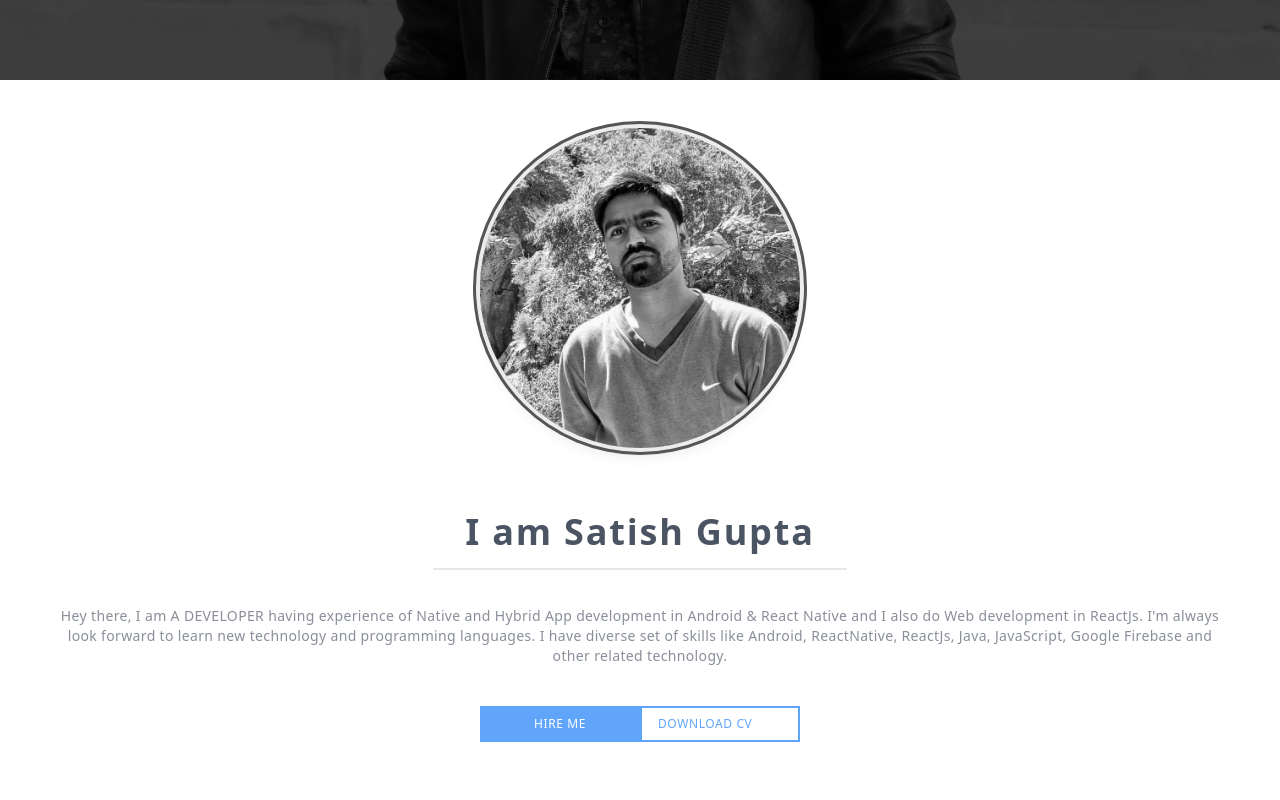
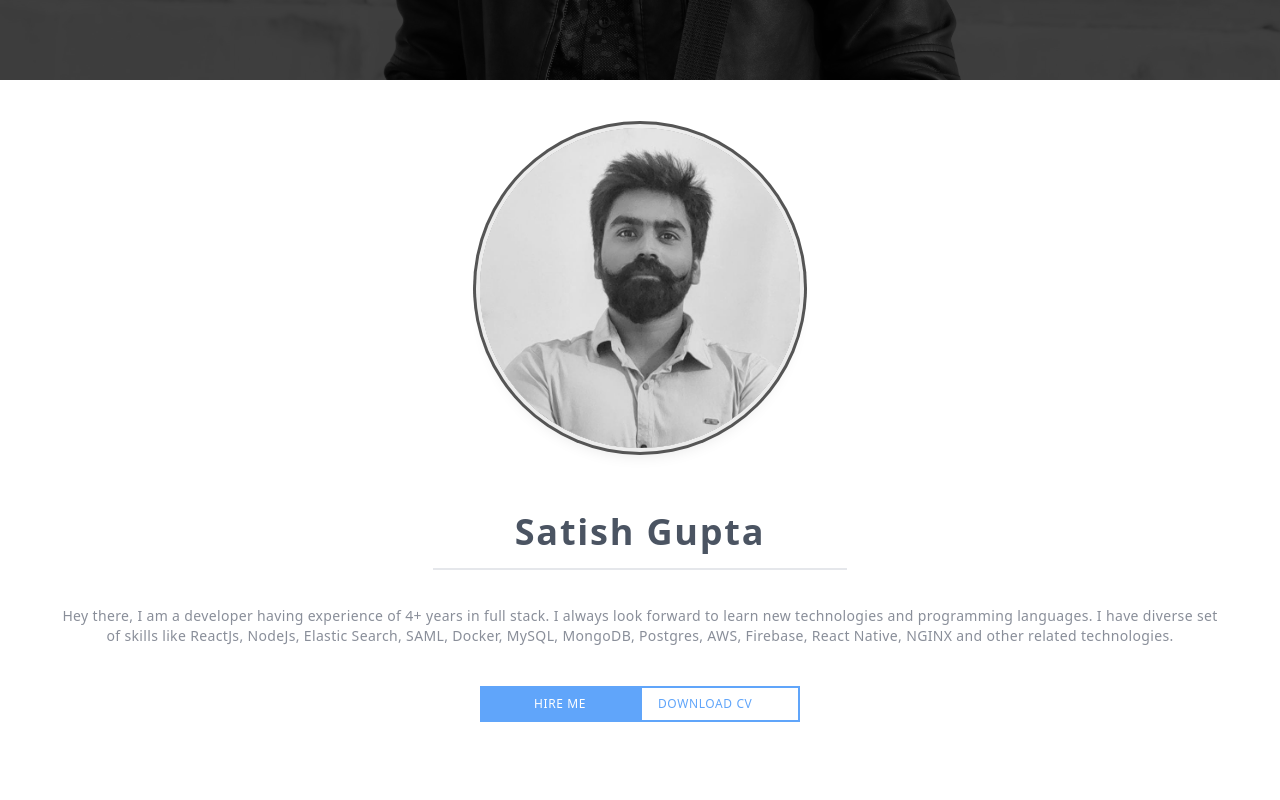
Before and after one commit to sudo-satish/satishgupta, a Next.js app: page / in a window 1280 px wide. Shown: the part 720-1520 px from the top of the page. Built offline with nearby package versions, Linux system fonts and the light colour scheme.

Commit message:
Changed profile pic and updated profile info

```diff
--- /dev/null
+++ b/components/HeadMeta/HeadMeta.jsx
@@ -0,0 +1,27 @@
+import Head from 'next/head'
+import {useMemo} from 'react'
+import { getExperience } from '../../utility';
+
+const HeadMeta = () => {
+  const exp = useMemo(() => getExperience(), []);
+  return (
+    <Head>
+      <title>Satish Gupta</title>
+      <meta
+        name="description"
+        content={`Satish Gupta, Highly skilled developer having experience of more than ${exp} years.`}
+      ></meta>
+      <meta property="og:title" content="Satish Gupta" />
+      <meta property="og:url" content="https://satishgupta.dev/" />
+      <meta property="og:description" content={`Highly skilled developer having experience of more than ${exp} years.`} />
+      <meta property="og:image" content="https://satishgupta.dev/img/profile-image-reduced-quality.jpg" />
+      <meta property="og:type" content="profile" />
+      <meta property="og:profile:first_name" content="Satish" />
+      <meta property="og:profile:last_name" content="Gupta" />
+      <link rel="icon" href="/favicon.ico" />
+      <link rel="icon" href="/favicon-16x16.png" />
+    </Head>
+  );
+};
+
+export default HeadMeta;
--- a/components/HeaderSection/HeaderSection.jsx
+++ b/components/HeaderSection/HeaderSection.jsx
@@ -11,7 +11,7 @@ export default function HeaderSection() {
           Hello World!
         </div>
         <div className="text-gray-300 text-3xl md:text-5xl m-4 mt-10 font-bold tracking-wide">
-          I am
+          I am a
         </div>
         <div className="font-mono text-blue-400 text-lg md:text-3xl">
           <Typewriter
--- a/components/HeroSection/HeroSection.jsx
+++ b/components/HeroSection/HeroSection.jsx
@@ -1,20 +1,23 @@
-import React from 'react'
+import React, {useMemo} from 'react'
 import Image from 'next/image'
+import { getExperience } from '../../utility';
 
 export default function HeroSection() {
+  const exp = useMemo(() => getExperience(), []);
   return (
     <section className="py-12 p-5" data-scroll-index="1" id="hero-section">
       <div className="flex flex-col justify-center items-center">
         <div className="h-60 w-60 md:h-80 md:w-80 rounded-full border-double border-blue-400 shadow-lg bg-profile-image bg-cover filter grayscale ring ring-purple-600 ring-offset-4 ring-offset-purple-100"></div>
-        <div className="mt-16 text-3xl md:text-4xl font-bold tracking-wider text-gray-700 text-opacity-90">I am Satish Gupta</div>
+        <div className="mt-16 text-3xl md:text-4xl font-bold tracking-wider text-gray-700 text-opacity-90">Satish Gupta</div>
         <div className="m-4 border w-1/3"></div>
         <p className="text-center text-sm text-gray-500 text-opacity-80 tracking-wide px-10 mt-5">
-          Hey there, I am A DEVELOPER having experience of Native and Hybrid App development in Android & React Native and I also do Web development in ReactJs. I'm always look forward to learn new technology and programming languages.
-          I have diverse set of skills like Android, ReactNative, ReactJs, Java, JavaScript, Google Firebase and other related technology.
+          Hey there, I am a developer having experience of {exp}+ years in full stack. I always look forward to learn new technologies and programming languages.
+          I have diverse set of skills like ReactJs, NodeJs, Elastic Search, SAML, Docker, MySQL, MongoDB, Postgres, AWS, Firebase, React Native, NGINX and other related technologies.
         </p>
 
         <div className="m-10 flex">
-          <button className="border-2 p-2 px-4 border-blue-400 w-40 bg-blue-400 text-white text-xs tracking-wider hover:bg-white hover:text-blue-400 hover:shadow-md">HIRE ME</button>
+          <a href="https://www.linkedin.com/in/satish-gupta-6ba07abb/" target="_blank" className="border-2 p-2 px-4 border-blue-400 w-40 bg-blue-400 text-white text-xs tracking-wider hover:bg-white hover:text-blue-400 hover:shadow-md text-center">HIRE ME</a>
+          {/* <button className="border-2 p-2 px-4 border-blue-400 w-40 bg-blue-400 text-white text-xs tracking-wider hover:bg-white hover:text-blue-400 hover:shadow-md">HIRE ME</button> */}
           <a href="/docs/resume.pdf" className="group border-2 p-2 px-4 border-blue-400 w-40 text-blue-400 text-xs tracking-wider hover:bg-blue-400 hover:text-white hover:shadow-md">DOWNLOAD CV</a>
         </div>
       </div>
--- a/pages/bio.js
+++ b/pages/bio.js
@@ -1,4 +1,5 @@
 import Head from "next/head";
+import HeadMeta from "../components/HeadMeta/HeadMeta";
 
 const Field = ({fieldName, value}) =>
   <div className="flex mx-2 p-1">
@@ -97,19 +98,7 @@ const fields = [
 const BioPage = () => {
   return (
     <>
-      <Head>
-        <title>Satish Gupta</title>
-        <meta name="description" content="Satish Gupta, Highly skilled developer with experience of more than 4.5 years."></meta>
-        <meta property="og:title" content="Satish Gupta" />
-        <meta property="og:url" content="https://satishgupta.dev/" />
-        <meta property="og:description" content="Highly skilled developer with experience of more than 4.5 years." />
-        <meta property="og:image" content="https://satishgupta.dev/img/profile-image-reduced-quality.jpg" />
-        <meta property="og:type" content="profile" />
-        <meta property="og:profile:first_name" content="Satish" />
-        <meta property="og:profile:last_name" content="Gupta" />
-        <link rel="icon" href="/favicon.ico" />
-        <link rel="icon" href="/favicon-16x16.png" />
-      </Head>
+      <HeadMeta />
       <div className="h-full sm:h-full bg-gradient-to-r from-indigo-500 via-purple-500 to-pink-500 text-white font-serif md:flex transition-all ease-in-out duration-600">
         <div className="text-white bg-black text-center text-2xl sm:text-3xl md:text-2xl p-2 mb-3 md:mb-0 md:h-screen md:flex lg:w-1/3 flex-col transition-all ease-in-out duration-300 justify-center">
           <img src="/img/Satish_Pic.jpeg" className="content-center  mx-auto transition-all ease-in-out duration-600 rounded-full ring-2 ring-indigo-300 mb-7 h-24 w-24 lg:h-32 lg:w-32" />
--- a/pages/index.js
+++ b/pages/index.js
@@ -1,6 +1,7 @@
-import Head from 'next/head'
+
 import GetInTouchSection from '../components/GetInTouchSection/GetInTouchSection'
 import HeaderSection from '../components/HeaderSection/HeaderSection'
+import HeadMeta from '../components/HeadMeta/HeadMeta'
 import HeroSection from '../components/HeroSection/HeroSection'
 import NavBar from '../components/NavBar/NavBar'
 import Skills from '../components/Skills/Skills'
@@ -9,19 +10,7 @@ import SkillSection from '../components/SkillSection/SkillSection'
 export default function Home() {
   return (
     <>
-      <Head>
-        <title>Satish Gupta</title>
-        <meta name="description" content="Satish Gupta, Highly skilled developer with experience of more than 4.5 years."></meta>
-        <meta property="og:title" content="Satish Gupta" />
-        <meta property="og:url" content="https://satishgupta.dev/" />
-        <meta property="og:description" content="Highly skilled developer with experience of more than 4.5 years." />
-        <meta property="og:image" content="https://satishgupta.dev/img/profile-image-reduced-quality.jpg" />
-        <meta property="og:type" content="profile" />
-        <meta property="og:profile:first_name" content="Satish" />
-        <meta property="og:profile:last_name" content="Gupta" />
-        <link rel="icon" href="/favicon.ico" />
-        <link rel="icon" href="/favicon-16x16.png" />
-      </Head>
+      <HeadMeta />
       <NavBar />
       <HeaderSection />
       <HeroSection />
--- a/tailwind.config.js
+++ b/tailwind.config.js
@@ -4,7 +4,7 @@ module.exports = {
     extend: {
       backgroundImage: theme => ({
         'header-image': "url('/img/header-image.JPG')",
-        'profile-image': "url('/img/profile-image-2.jpg')"
+        'profile-image': "url('/img/Satish_Pic.jpeg')"
       })
     },
   },
--- /dev/null
+++ b/utility/index.js
@@ -0,0 +1 @@
+export const getExperience = () => new Date().getFullYear() - 2017
```
